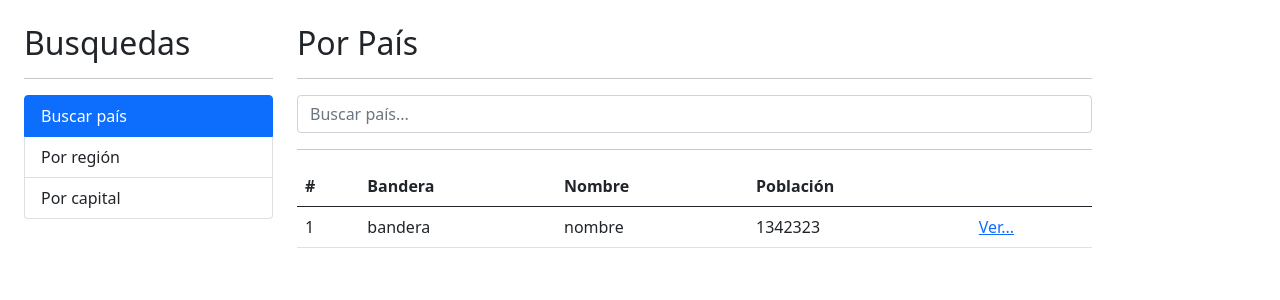
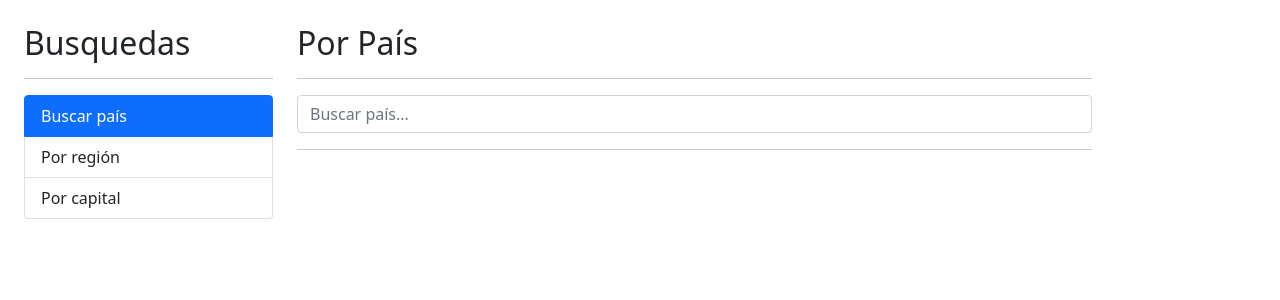
Before and after one commit to urkx/Angular-training, an Angular app in the folder udemy/paisesApp/: page / in a window 1280 px wide. Shown: the top 300 px of the page. Built offline with nearby package versions, Linux system fonts and the light colour scheme.

Commit message:
Country search

```diff
--- a/udemy/paisesApp/src/app/pais/pages/por-pais/por-pais.component.html
+++ b/udemy/paisesApp/src/app/pais/pages/por-pais/por-pais.component.html
@@ -14,7 +14,7 @@
     No se encontró nada con el término {{termino}}
 </div>
 
-<div class="row" *ngIf="!hayError">
+<div class="row" *ngIf="paises.length > 0">
     <div class="col">
         <table class="table table-hover">
             <thead>
@@ -27,12 +27,12 @@
                 </tr>
             </thead>
             <tbody>
-                <tr>
-                    <td>1</td>
-                    <td>bandera</td>
-                    <td>nombre</td>
-                    <td>1342323</td>
-                    <td><a href="#">Ver...</a></td>
+                <tr *ngFor="let pais of paises; let i = index">
+                    <td>{{i+1}}</td>
+                    <td><img class="small-flag" [src]="pais.flag"></td>
+                    <td>{{pais.name}}</td>
+                    <td>{{pais.population | number}}</td>
+                    <td><a [routerLink]="['/pais', pais.alpha2Code]">Ver...</a></td>
                 </tr>
             </tbody>
         </table>
--- a/udemy/paisesApp/src/app/pais/pages/por-pais/por-pais.component.ts
+++ b/udemy/paisesApp/src/app/pais/pages/por-pais/por-pais.component.ts
@@ -1,4 +1,5 @@
 import { Component, OnInit } from '@angular/core';
+import { Country } from '../../interfaces/pais.interface';
 import { PaisService } from '../../services/pais.service';
 
 @Component({
@@ -11,6 +12,7 @@
 
   termino: string = '';
   hayError: boolean = false;
+  paises: Country[] = [];
 
   constructor(private paisService: PaisService) { }
 
@@ -25,10 +27,12 @@
     .subscribe( paises => {
 
       console.log(paises);
+      this.paises = paises;
 
     },
       error => {
         this.hayError = true;
+        this.paises = [];
       });
 
   }
--- a/udemy/paisesApp/src/app/pais/pais.module.ts
+++ b/udemy/paisesApp/src/app/pais/pais.module.ts
@@ -5,6 +5,7 @@
 import { PorRegionComponent } from './pages/por-region/por-region.component';
 import { VerPaisComponent } from './pages/ver-pais/ver-pais.component';
 import { FormsModule } from '@angular/forms';
+import { RouterModule } from '@angular/router';
 
 
 
@@ -13,7 +14,8 @@
   exports: [PorCapitalComponent, PorPaisComponent, PorRegionComponent, VerPaisComponent],
   imports: [
     CommonModule,
-    FormsModule
+    FormsModule,
+    RouterModule
   ]
 })
 export class PaisModule { }
--- a/udemy/paisesApp/src/styles.css
+++ b/udemy/paisesApp/src/styles.css
@@ -1 +1,3 @@
-/* You can add global styles to this file, and also import other style files */
+.small-flag{
+    width: 50px;
+}
```
